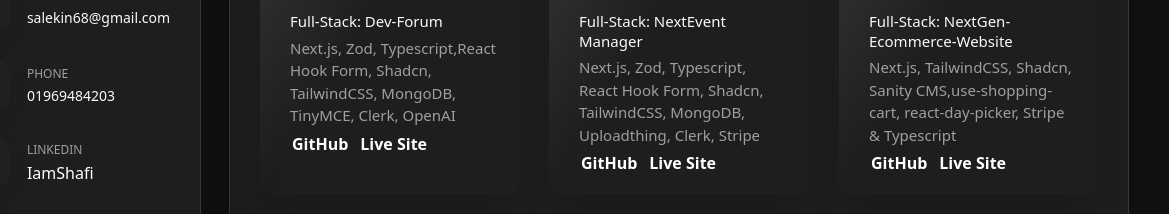
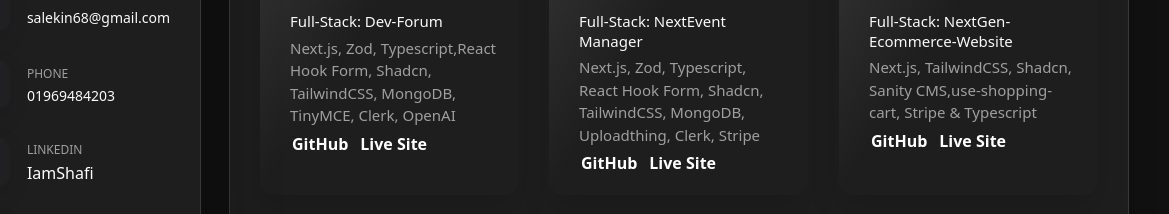
Before and after one commit to IamShafi/iamshafi-portfolio, a plain HTML site: page index.html in a window 1280 px wide. Shown: the part 460-674 px from the top of the page, 111-1280 px from the left. Drawn offline with nearby package versions, Linux system fonts and the light colour scheme.

Commit message:
nextecommerce

```diff
--- a/index.html
+++ b/index.html
@@ -894,7 +894,7 @@
 
                 <h3 class="project-title">Full-stack: NextGen-Ecommerce-Website</h3>
 
-                <p class="project-category py-[5px]">Next.js, TailwindCSS, Shadcn, Sanity CMS,use-shopping-cart, react-day-picker, Stripe & Typescript
+                <p class="project-category py-[5px]">Next.js, TailwindCSS, Shadcn, Sanity CMS,use-shopping-cart, Stripe & Typescript
                   <span>
                     <div class="flex gap-3 font-bold text-white">
                       <a href="https://github.com/IamShafi/Next-Gen-E-Commerce" target="_blank">
```
